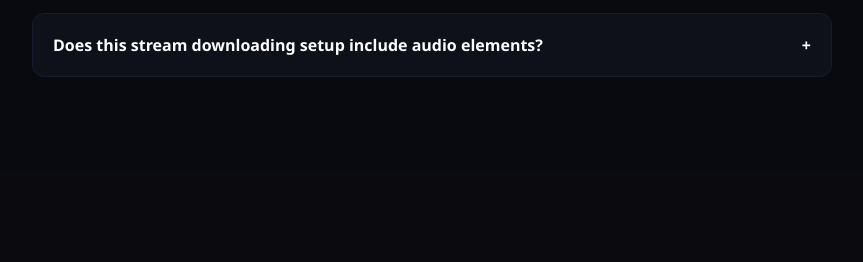
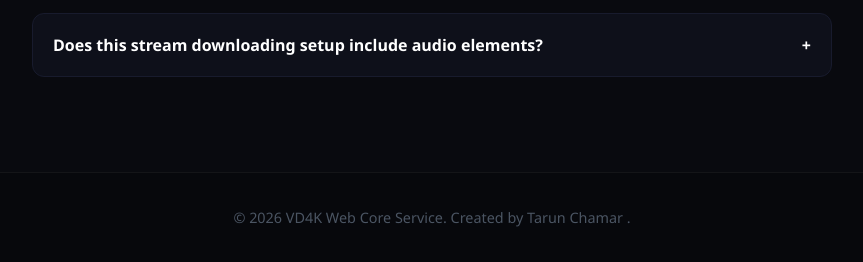
Before and after one commit to chamartarunn-jpg/Yt-vedio-downloader, a Flask app: page / in a window 1280 px wide; the page is wider, and only the part inside the window is pictured. Shown: the part 1115-1377 px from the top of that part, without its empty margins (208-1071 px from the left). Before the commit the page ends 1192 px from the top of that part, so only its background shows below. Run offline with Flask 3, Linux system fonts and the light colour scheme.

Commit message:
Update index.html

```diff
--- a/templates/index.html
+++ b/templates/index.html
@@ -108,6 +108,8 @@
             <div class="faq-question" onclick="toggleFaq(this)">Does this stream downloading setup include audio elements? <span>+</span></div>
         </div>
     </div>
+    <footer>© 2026 VD4K Web Core Service. Created by Tarun Chamar .</footer>
+
 
   </body>
 </html>
```
